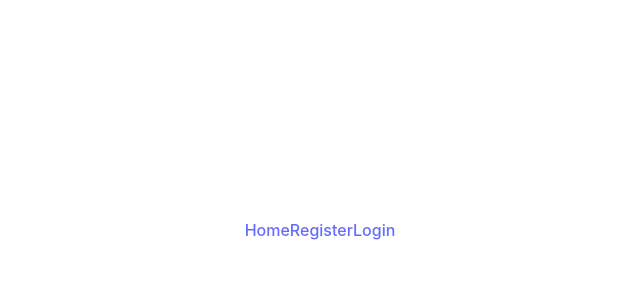
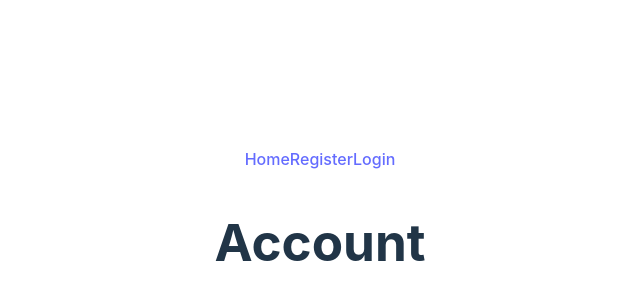
Before and after one commit to tywonmosley/FullStack-Capstone-Project, a React (Vite) app in the folder capstoneproject/: page /account in a window 1280 px wide. Before the commit this address had no page. Shown: the part 170-470 px from the top of the page, without its empty margins (320-960 px from the left). Built offline with nearby package versions, Linux system fonts and the light colour scheme.

Commit message:
update#mar06.2

```diff
--- a/capstoneproject/src/App.jsx
+++ b/capstoneproject/src/App.jsx
@@ -9,6 +9,7 @@ import Home from "./components/Home";
 import Register from "./components/Register";
 import Login from "./components/Login";
 import Nav from "./components/Nav";
+import Account from "./components/Account";
 
 function App() {
   const [token, setToken] = useState(null);
@@ -22,8 +23,9 @@ function App() {
           <Route path="/" element={<Home />} />
           <Route path="/register" element={<Register setToken={setToken} />} />
           <Route path="/login" element={<Login setToken={setToken} />} />
+        <Route path="/account" element={<Account token={token}/>} />
         </Routes>
-      </BrowserRouter>
+        </BrowserRouter>
     </div>
   );
 }
--- /dev/null
+++ b/capstoneproject/src/components/Account.jsx
@@ -0,0 +1,25 @@
+
+
+function Account(props) {
+    /**
+   * user body from API:
+   * {
+      "user": {
+          "user_id": 5,
+          "username": "test123",
+          "email": "someEmail@gmail.com",
+          "first_name": "test",
+          "last_name": "testy"
+      }
+  }
+   */
+    console.log(props);
+
+    return (
+      <section>
+        <h1>Account</h1>
+      </section>
+    );
+  }
+
+  export default Account;
--- a/capstoneproject/src/redux/api.js
+++ b/capstoneproject/src/redux/api.js
@@ -6,7 +6,7 @@ export const apiSlice = createApi({
   // The cache reducer expects to be added at `state.api` (already default - this is optional)
   reducerPath: 'api',
   // All of our requests will have URLs starting with '/fakeApi'
-  baseQuery: fetchBaseQuery({ baseUrl: '/https://fakestoreapi.com' }),
+  baseQuery: fetchBaseQuery({ baseUrl: 'https://fakestoreapi.com' }),
 
   endpoints: (builder) => ({
     register: builder.mutation({
```
Also changed, not shown: capstoneproject/src/components/Login.jsx (+2 -7 lines).
